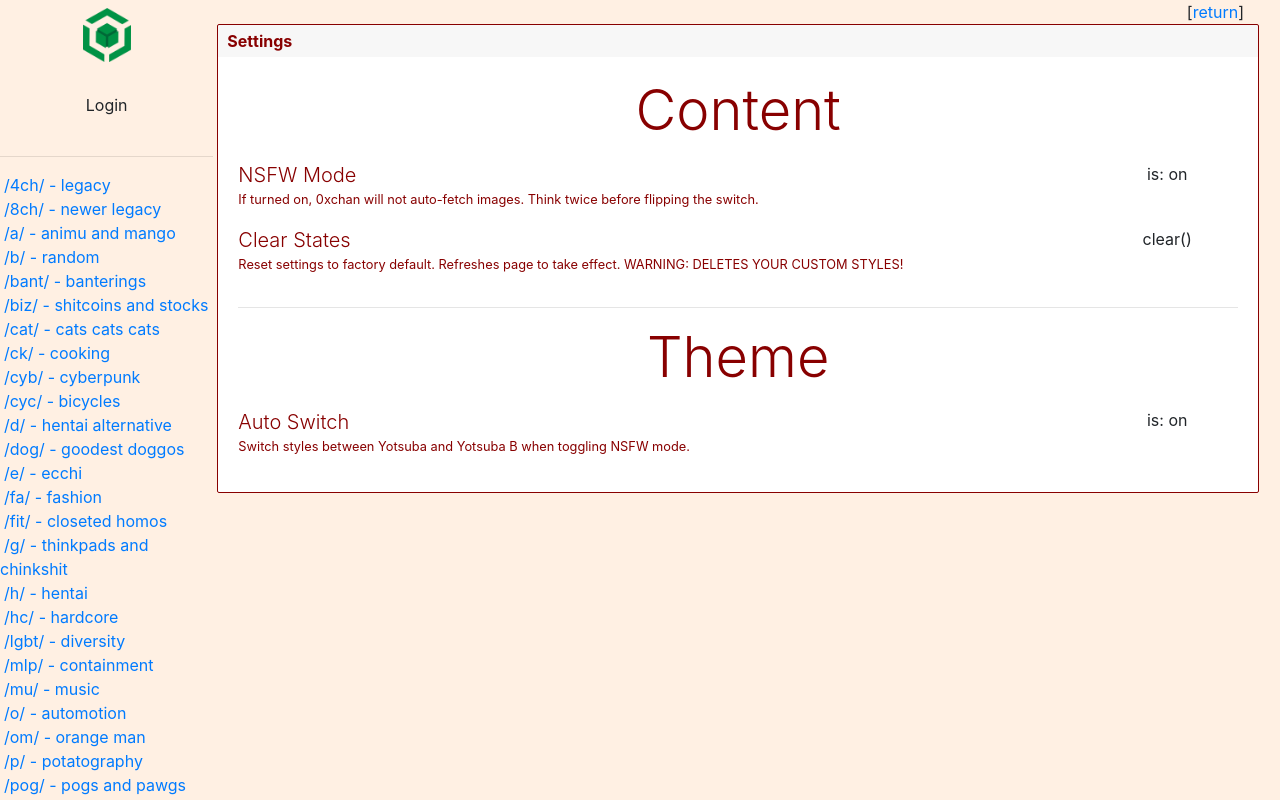
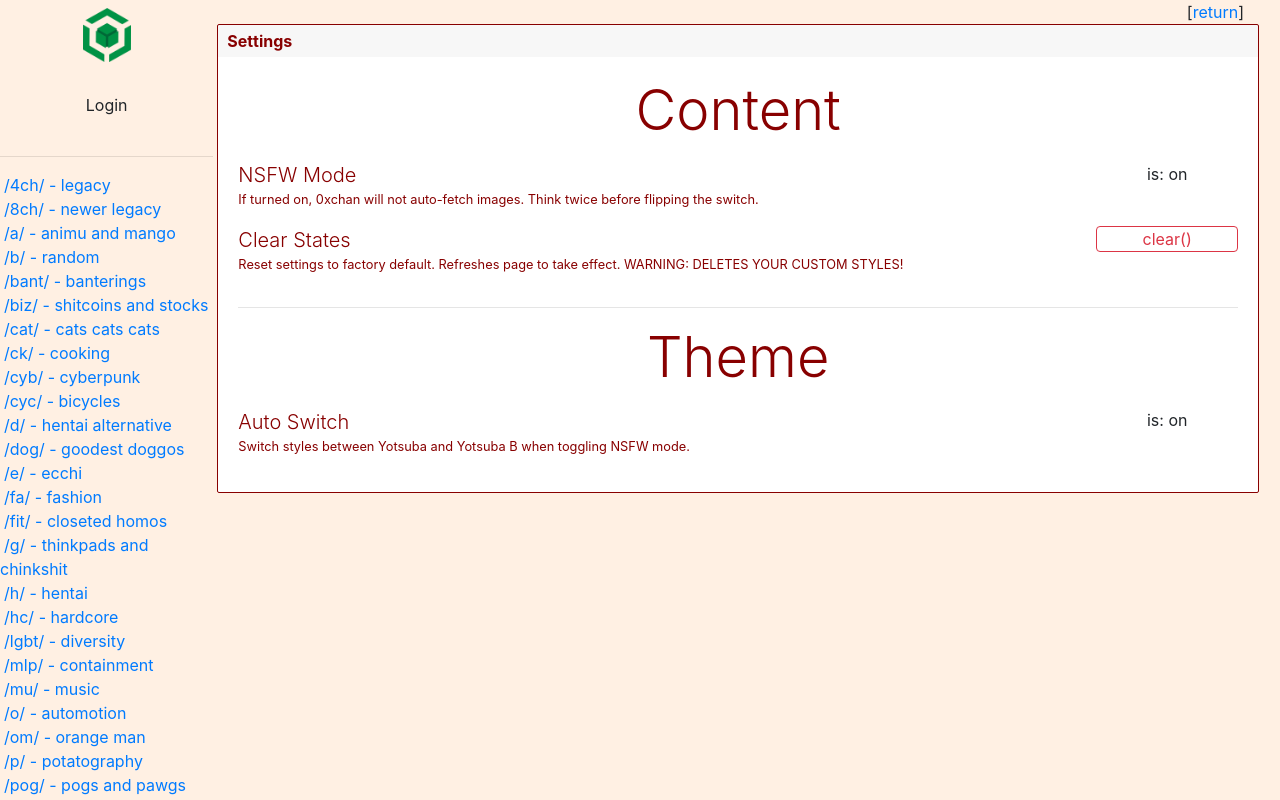
Before and after one commit to n4n0GH/0xchan-frontend, a Vue app: page /settings in a window 1280 px wide. Built offline with nearby package versions, Linux system fonts and the light colour scheme; some icons are missing; what vue-head would draw is missing.

Commit message:
restructured the way images are displayed in posts, now they float left instead of being their own column

```diff
--- a/src/components/board/Post.vue
+++ b/src/components/board/Post.vue
@@ -26,7 +26,8 @@
 			<div class="card-body bg-chan-light p-1">
 				<!-- @dev maybe split this into a card so text can flow around it -->
 				<div class="row">
-					<div class="col-xl-auto col-lg-4 col-3 pr-0" v-if="picRelated && getGrab">
+					<div class="col-12">
+						<div class="float-left mr-3 w-auto" style="max-width:30%;" v-if="picRelated && getGrab">
 							<p class="small mb-0 text-mono text-overflow">
 								File: <slot name="fileMeta" />
 							</p>
@@ -35,8 +36,9 @@
 							</p>
 							<slot name="fileThumb" />
 						</div>
-					<div class="col font-chan-normal">
+						<div class="font-chan-normal">
 							<slot name="postText" />
+						</div>
 					</div>
 				</div>
 				<div class="row mt-2" v-if="picRelated && !getGrab">
--- a/src/views/Settings.vue
+++ b/src/views/Settings.vue
@@ -36,7 +36,7 @@
 							<p class="small font-chan-normal">Reset settings to factory default. Refreshes page to take effect. WARNING: DELETES YOUR CUSTOM STYLES!</p>
 						</div>
 						<div class="col-2">
-							<button class="p-0 w-100 px-1 btn btn-outline-chan-red text-mono" @click="clearState()">clear()</button>
+							<button class="p-0 w-100 px-1 btn btn-outline-danger text-mono" @click="clearState()">clear()</button>
 						</div>
 					</div>
 					<hr>
```
Lines whose indentation alone changed are shown as unchanged.
